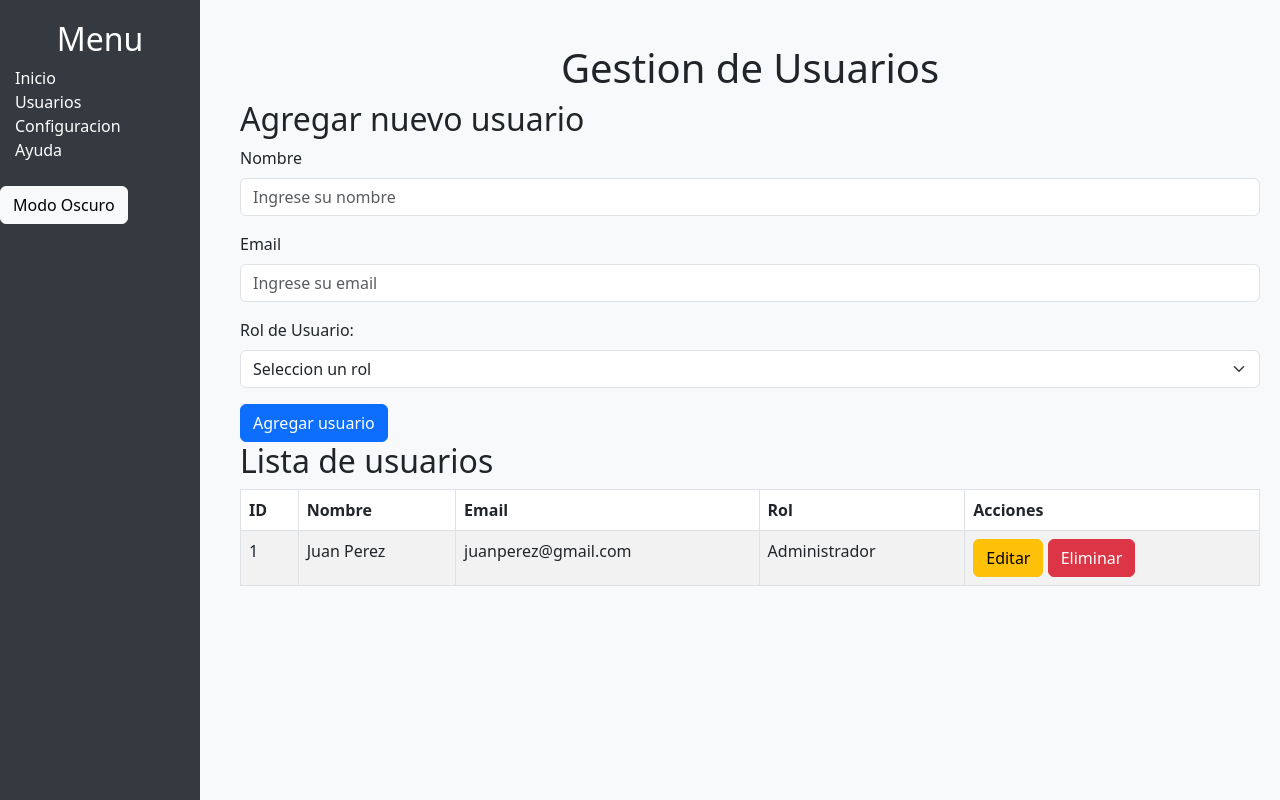
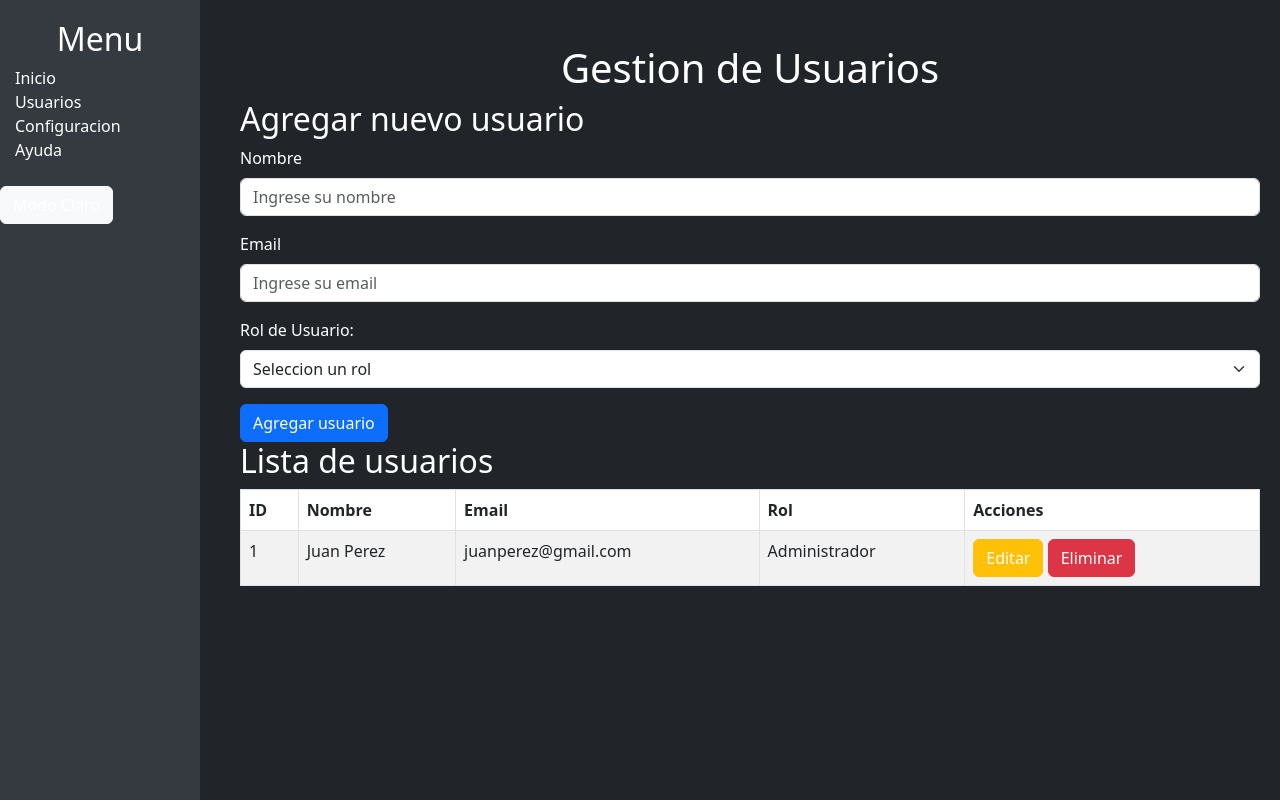
Before and after one commit to marbizu-ai/sc502-1c2025-trabajoenclase, a plain HTML site: page Semana3/bootstrap/index.html in a window 1280 px wide. Both pictures are taken after a click on the button "Modo Oscuro". Drawn offline with nearby package versions, Linux system fonts and the light colour scheme.

Commit message:
cambio modo oscuro a modo claro

```diff
--- a/Semana3/bootstrap/index.html
+++ b/Semana3/bootstrap/index.html
@@ -77,6 +77,15 @@
 
     </div>
 
+    <script>
+        let toggleButton = document.getElementById('toggleDarkMode');
+        let body = document.body;
+
+        toggleButton.addEventListener('click', function(){
+            body.classList.toggle('dark-mode');
+            toggleButton.textContent = body.classList.contains('dark-mode') ? 'Modo Claro' : 'Modo Oscuro';
+        })
+    </script>
 
     <!-- Bootstrap JS -->
     <script src="https://cdn.jsdelivr.net/npm/bootstrap@5.3.0/dist/js/bootstrap.bundle.min.js"></script>
--- a/Semana3/bootstrap/style.css
+++ b/Semana3/bootstrap/style.css
@@ -28,3 +28,16 @@ body{
     margin-left: 220px;
     padding: 20px;
 }
+
+.dark-mode{
+    background-color: #212529;
+    color:white;
+}
+
+.dark-mode .table{
+    color:white;
+}
+
+.dark-mode .btn{
+    color: white;
+}
```
